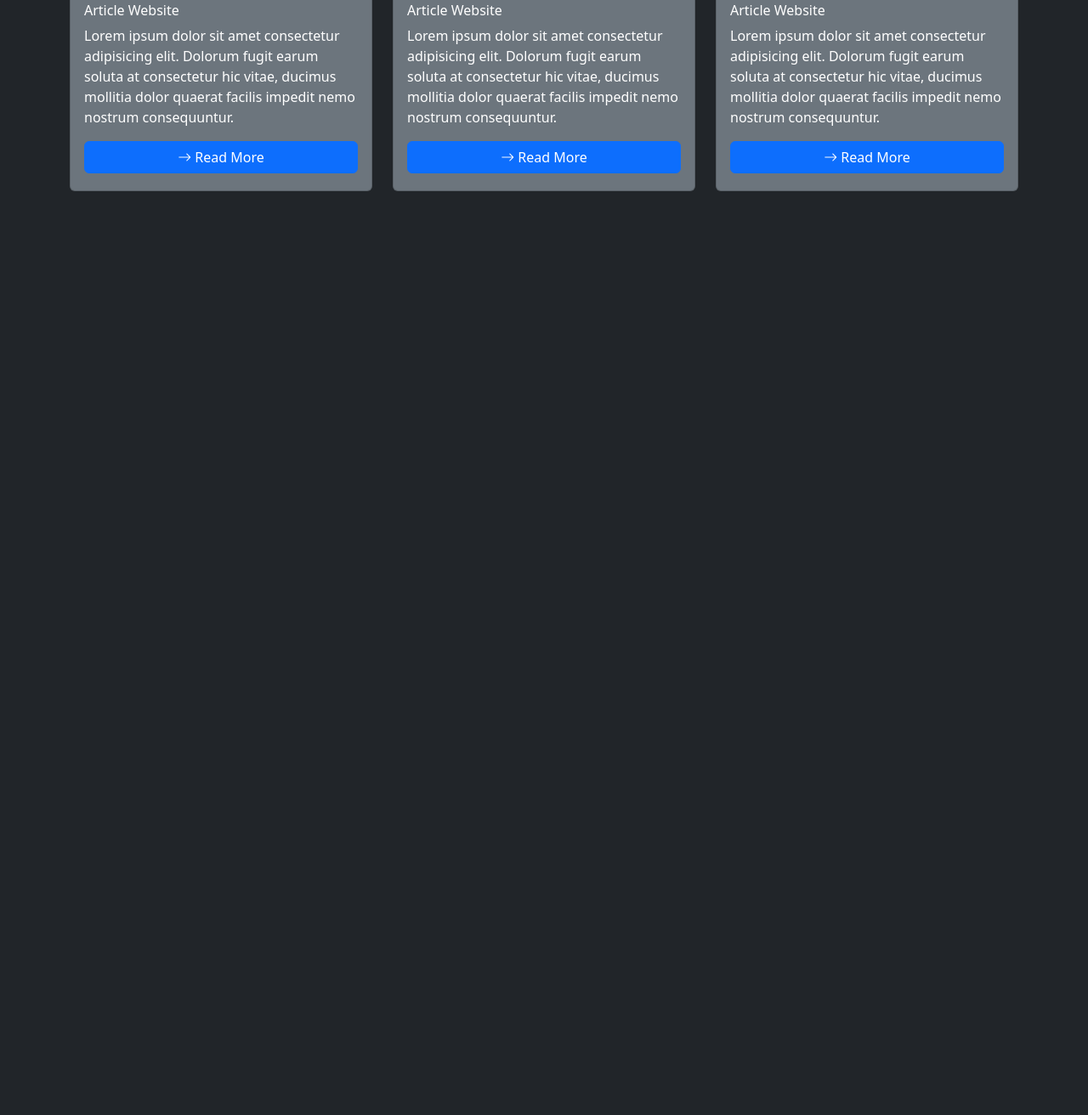
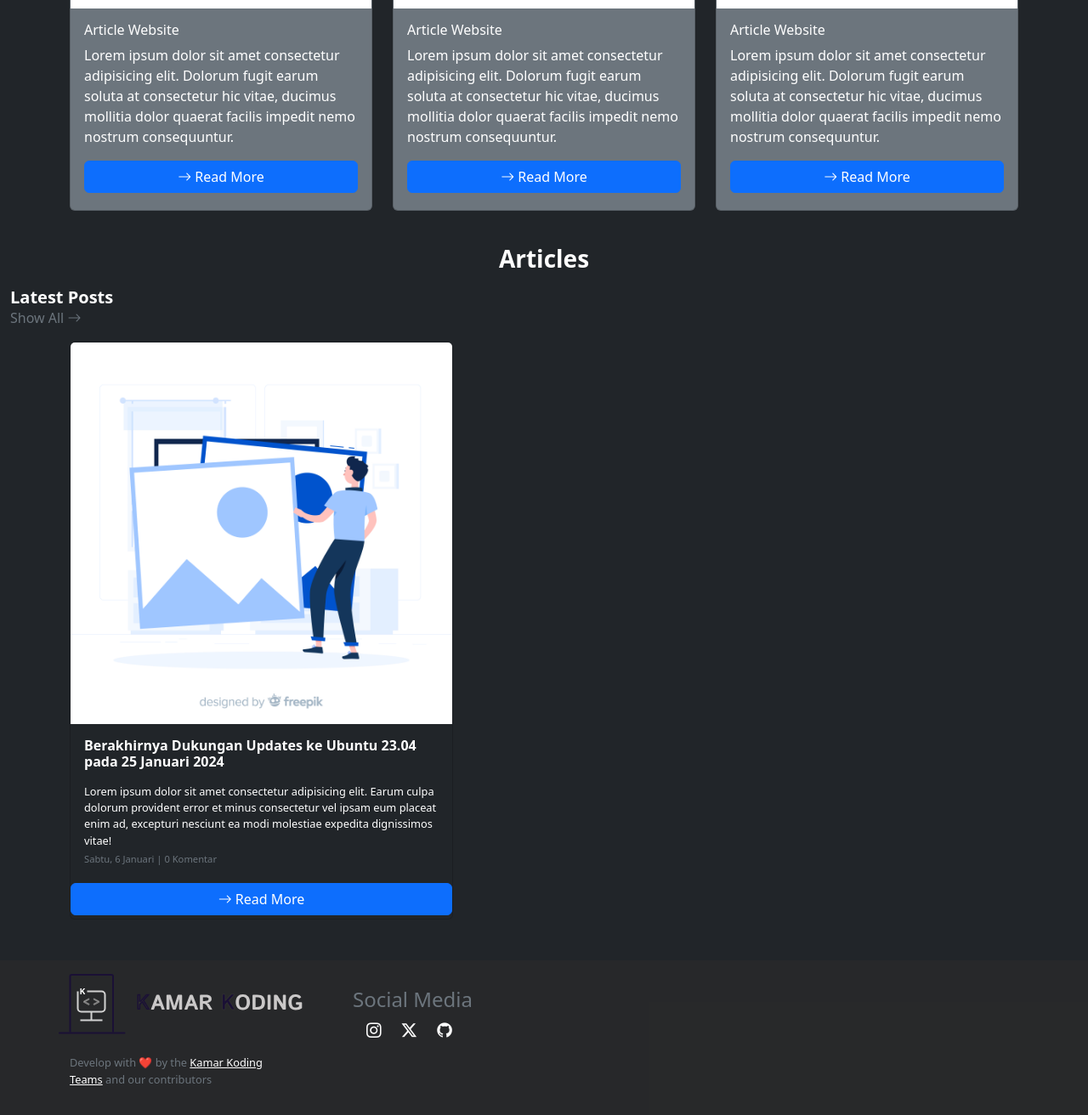
Before and after one commit to kamar-koding/kamar-koding-landing-page, a plain HTML site: page index.html in a window 1280 px wide. Shown: the part 1108-2420 px from the top of the page at 85% size. Before the commit the page ends 1373 px from the top, so only its background shows below. Drawn offline with nearby package versions, Linux system fonts and the light colour scheme.

Commit message:
Feat (Article Wrapper, Footer): + Add Article Wrapper and the content + Add Footer and the contents
Style: + Styling Article Wrapper and Footer

```diff
--- a/index.html
+++ b/index.html
@@ -53,9 +53,11 @@
                 </div>
             </div>
         </div>
-        <h3 class="text-white text-center fw-bold mb-3">Our Projects</h3>
-        <h5 class="d-inline text-secondary mb-0 fw-bold ">Latest</h5>
-        <a href="#" class="d-inline text-secondary link-underline-dark-0 ms-3">View All <i class="bi bi-arrow-right"></i></a>
+        <div class="project-header d-flex flex-column">
+            <h3 class="text-white text-center fw-bold mb-3">Our Projects</h3>
+            <h5 class="d-inline text-white mb-0 fw-bold ">Latest Projects</h5>
+            <a href="#" class="d-inline text-secondary link-underline-dark-0">View All <i class="bi bi-arrow-right"></i></a>
+        </div>
         <div class="container-fluid container-lg mt-4 mb-4 project-wrapper d-lg-flex ">
             <div class="row">
                 <div class="col-sm-4 mb-3">
@@ -102,9 +104,50 @@
                 </div>
             </div>
         </div>
+        <div class="article-header mb-3">
+            <h3 class="text-white text-center fw-bold mb-3">Articles</h3>
+            <h5 class="text-white fw-bold mb-0">Latest Posts</h5>
+            <a href="#" class="text-secondary mb-4">Show All <i class="bi bi-arrow-right"></i></a>
+        </div>
+        <div class="container-fluid container-lg mb-4 article-wrapper d-lg d-flex">
+            <div class="row">
+                <div class="col-sm-5 mb-4">
+                    <div class="card bg-dark text-white">
+                        <img src="assets/img/empty-photo-thumbnail.jpg" alt="Article-1" class="card-img-top">
+                        <div class="card-body">
+                            <h6 class="card-title fw-bold mb-3">Berakhirnya Dukungan Updates ke Ubuntu 23.04 pada 25 Januari 2024</h6>
+                            <p class="card-text article-desc mb-1">
+                                Lorem ipsum dolor sit amet consectetur adipisicing elit. Earum culpa dolorum provident error et minus consectetur vel ipsam eum placeat enim ad, excepturi nesciunt ea modi molestiae expedita dignissimos vitae!
+                            </p>
+                            <p class="card-text detail-article text-secondary mb-1">Sabtu, 6 Januari | 0 Komentar</p>
+                        </div>
+                        <div class="d-grid mb-1">
+                            <a href="#" class="btn btn-primary"><i class="bi bi-arrow-right"></i> Read More</a>
+                        </div>
+                    </div>
+                </div>
+            </div>
+        </div>
     </main>
-    <footer>
-
+    <footer class="footer-wrapper p-3">
+        <div class="container text-secondary">
+            <div class="row">
+                <div class="col-lg-3 d-flex flex-column align-items-center">
+                    <img class="pt-6" src="assets/img/icon/KamarKoding-Logo:Long-Version.svg" alt="Kamar Koding Logo Brand">
+                    <p class="footer-desc mt-4">
+                        Develop with ❤️ by the <a href="#">Kamar Koding Teams</a> and our contributors
+                    </p>
+                </div>
+                <div class="col-6 ms-5 d-flex flex-column">
+                    <h4 class="mt-3">Social Media</h4>
+                    <div class="social-links d-flex">
+                        <a class="d-inline me-4 icon-link icon-link-hover ms-3" href=""><i class="bi bi-instagram"></i></a>
+                        <a class="d-inline me-4 icon-link icon-link-hover" href=""><i class="bi bi-twitter-x"></i></a>
+                        <a class="d-inline me-4 icon-link icon-link-hover" href=""><i class="bi bi-github"></i></a>
+                    </div>
+                </div>
+            </div>
+        </div>
     </footer>
     <script src="src/js/app.js"></script>
     <script src="https://cdn.jsdelivr.net/npm/@popperjs/core@2.11.8/dist/umd/popper.min.js" integrity="sha384-I7E8VVD/ismYTF4hNIPjVp/Zjvgyol6VFvRkX/vR+Vc4jQkC+hVqc2pM8ODewa9r" crossorigin="anonymous"></script>
--- a/src/css/app.css
+++ b/src/css/app.css
@@ -64,6 +64,40 @@ table {
     font-size: .7rem !important;
 }
 
+.project-header a,.article-header a {
+	text-decoration: none;
+}
+
+.article-wrapper .row .col-sm-5 .card .card-body .detail-article {
+	font-size: .7rem;
+}
+
+.article-wrapper .row .col-sm-5 .card .card-body .article-desc {
+	font-size: .8rem;
+}
+
+footer {
+	background-color: #2b2b2ba9;
+}
+
+footer .container .row .col-lg-3 p {
+	font-size: .8rem;
+}
+
+footer .container .row .col-lg-3 p a {
+	color: #fff;
+}
+
+footer .container .row .col-6 a {
+	font-size: 1.1rem;
+	color: #fff;
+	transition: color linear .1s;
+}
+
+footer .container .row .col-6 a:hover {
+	color: #706f6f;
+}
+
 @media screen and (max-width: 988px) {
 	.main-wrapper .main-wrapper-row-1 {
 		display: flex;
@@ -96,6 +130,18 @@ table {
 	.btn-custom {
 		width: 100%;
 	}
+
+	footer .container .row {
+		flex-direction: column;
+		align-items: center;
+	}
+
+	footer .container .row .col-6 {
+		flex-direction: column;
+		align-items: center;
+		margin-left: 0 !important;
+	}
+
 }
 
 @media screen and (max-width: 731px) {
```
